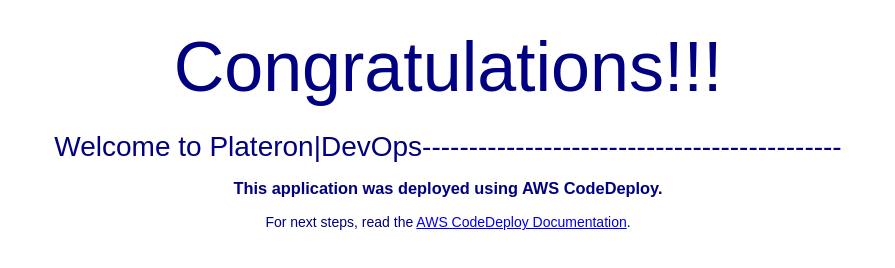
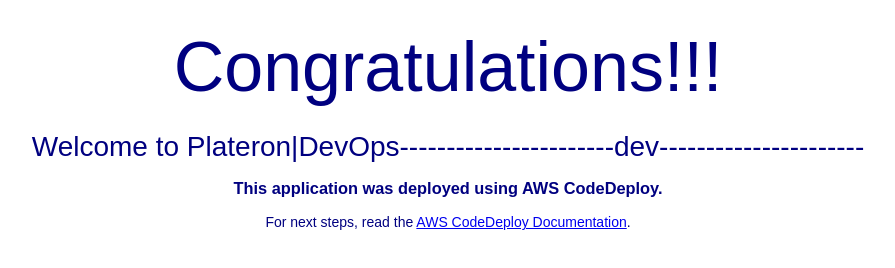
Before and after one commit to urohith939/demoapp1, a plain HTML site: page index.html in a window 1280 px wide. Shown: the part 220-488 px from the top of the page, without its empty margins (192-1087 px from the left). Drawn offline with Linux system fonts and the light colour scheme.

Commit message:
Update index.html

```diff
--- a/index.html
+++ b/index.html
@@ -28,7 +28,7 @@
   <div align="center">
     <img src="https://s3.ap-south-1.amazonaws.com/www.basava.com/aar_logo_final.png" style="max-width: 20%;">
     <h1>Congratulations!!! </h1>
-      <h2>Welcome to Plateron|DevOps---------------------------------------------</h2>
+      <h2>Welcome to Plateron|DevOps-----------------------dev----------------------</h2>
     <h3>This application was deployed using AWS CodeDeploy.</h3>
     <p>For next steps, read the <a href="http://aws.amazon.com/documentation/codedeploy">AWS CodeDeploy Documentation</a>.</p>
   </div>
```
